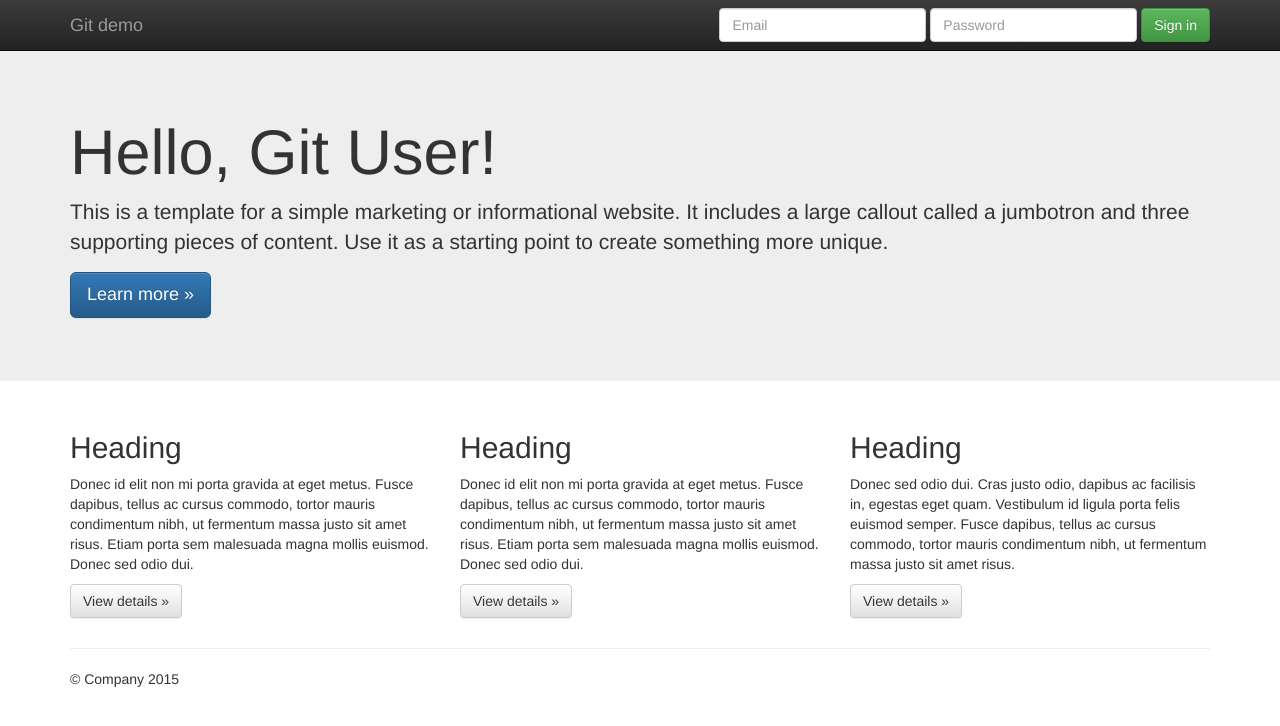
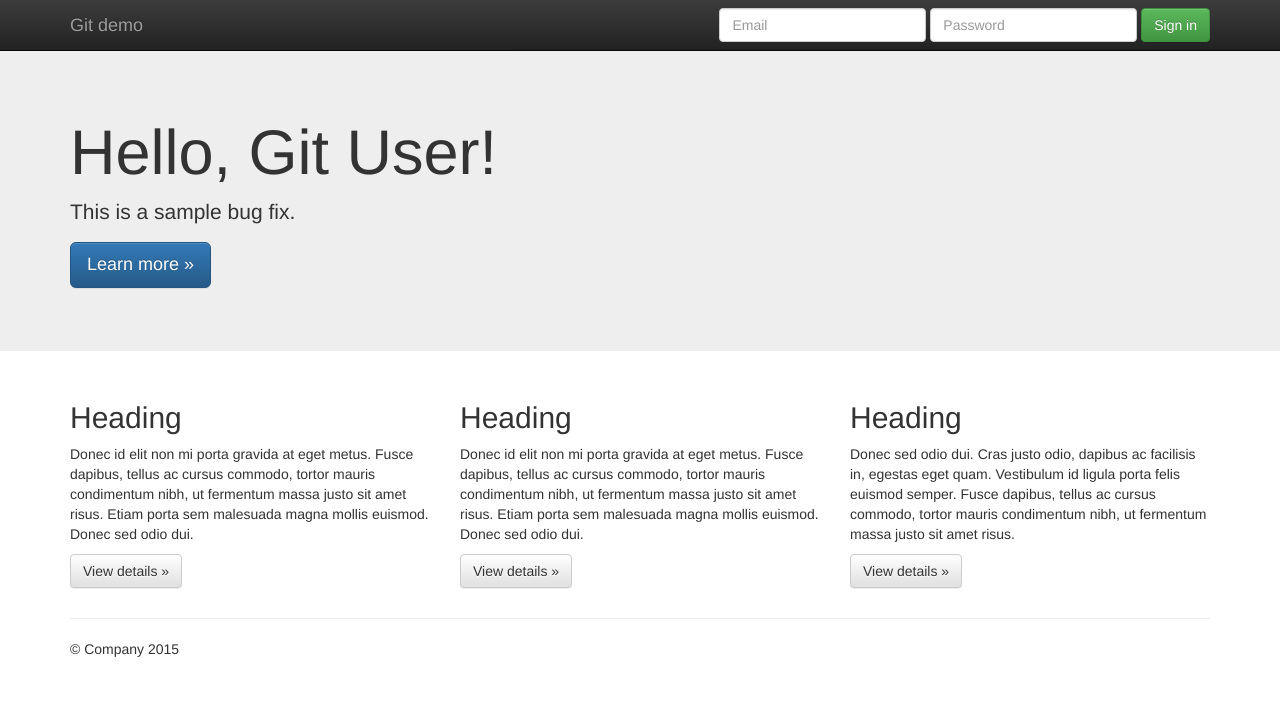
Before and after one commit to QuuR32/git_demo, a plain HTML site: page index.html in a window 1280 px wide. Drawn offline with nearby package versions, Linux system fonts and the light colour scheme.

Commit message:
fixed the bug on the index page

```diff
--- a/index.html
+++ b/index.html
@@ -56,7 +56,7 @@
     <div class="jumbotron">
       <div class="container">
         <h1>Hello, Git User!</h1>
-        <p>This is a template for a simple marketing or informational website. It includes a large callout called a jumbotron and three supporting pieces of content. Use it as a starting point to create something more unique.</p>
+        <p>This is a sample bug fix.</p>
         <p><a class="btn btn-primary btn-lg" href="#" role="button">Learn more &raquo;</a></p>
       </div>
     </div>
```
